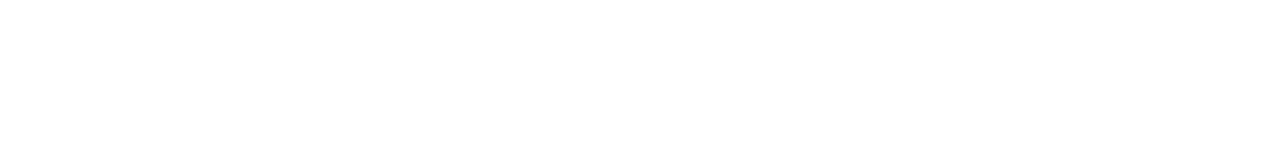
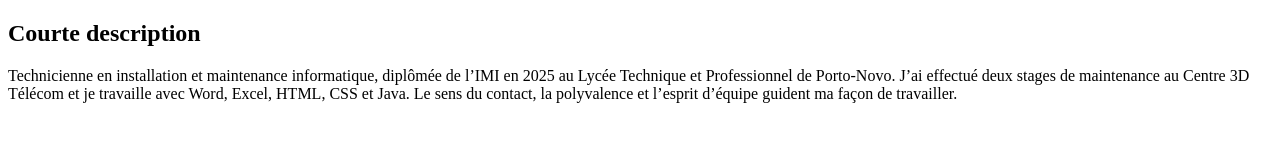
Before and after one commit to Caro221/mon-cv, a plain HTML site: page index.html in a window 1280 px wide. Drawn offline with Linux system fonts and the light colour scheme.

Commit message:
mise en place dela section description

```diff
--- a/index.html
+++ b/index.html
@@ -7,6 +7,11 @@
     <link rel="stylesheet" href="style.css">
 </head>
 <body>
-
+    <section id="description">
+    <h2>Courte description</h2>
+    <p>
+      Technicienne en installation et maintenance informatique, diplômée de l’IMI en 2025 au Lycée Technique et Professionnel de Porto-Novo. J’ai effectué deux stages de maintenance au Centre 3D Télécom et je travaille avec Word, Excel, HTML, CSS et Java. Le sens du contact, la polyvalence et l’esprit d’équipe guident ma façon de travailler.
+    </p>
+  </section>
 </body>
 </html>
```
